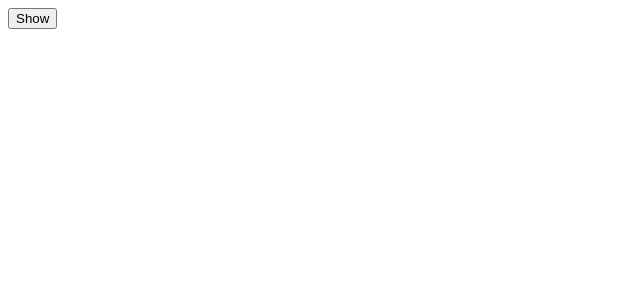
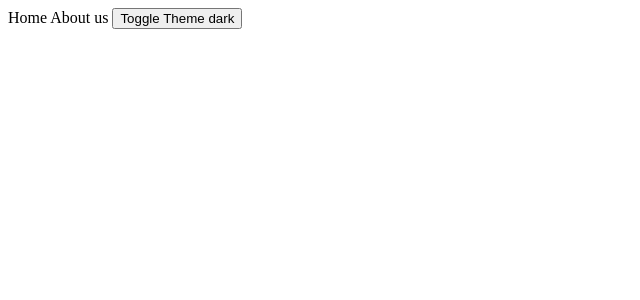
Before and after one commit to kuldeeparmar/React-, a React app: page / in a window 1280 px wide. Shown: the top 300 px of the page, without its empty margins (0-640 px from the left). Built offline with nearby package versions, Linux system fonts and the light colour scheme.

Commit message:
Explore createContext and useContext

```diff
--- a/src/App.js
+++ b/src/App.js
@@ -1,33 +1,25 @@
 import React, { useState, lazy,useCallback,Suspense ,useEffect ,useRef , useMemo} from "react";
 import Button from "./Button.jsx";
-//import Text from "./Text.jsx";
+import Text from "./Text.jsx";
 import Timer from "./Timer.jsx";
 import ButtonWithTooltip from './ButtonWithTooltip.jsx'
 import Input from './Input.jsx'
 import SecondParent from './SecondParent.jsx'
+import PrintTable from './PrintTable.jsx'
+import { ThemeContext } from "./ThemeContext.js";
+import Navbar from './Navbar.js'
 
-import PrintTable from './PrintTable.jsx'
 
-function delayForDemo(promise) {
-  return new Promise(resolve => {
-    setTimeout(resolve, 2000);
-  }).then(() => promise);
-}
 
-const Text = lazy(() => delayForDemo(import('./Text.jsx')));
 const App = () => {
 
-  const [show,setShow] = useState(false);
+  const [theme,setTheme] = useState('dark');
   return (
-    <>
+    <ThemeContext.Provider value={[theme,setTheme]}>
 
-    <button onClick={() => setShow(!show)}>Show</button>
+      <Navbar/>
 
-    {show && <Suspense fallback={<div>Loading...</div>}>
-      <Text children="Hello World"/>
-    </Suspense>
-    }
-    </>
+    </ThemeContext.Provider>
 
 
 
--- a/src/Button.jsx
+++ b/src/Button.jsx
@@ -1,21 +1,23 @@
-import React,{memo} from 'react'
+import React,{memo,useContext} from 'react';
+import {ThemeContext} from './ThemeContext.js'
+
 
 const Button = memo((props) => {
 
-  console.log(props);
 
-  console.log("Rendering Button");
+  const {children} = props;
 
-  const {children,clickButton,data} = props;
+  const [theme,setTheme] = useContext(ThemeContext);
 
   const handleClick = () => {
-       clickButton?.()
+      setTheme((prev) => {
+        return prev === 'dark' ? 'light' : 'dark'
+      })
   }
 
   return (
     <button onClick={handleClick}>
-     {children}
-     {data?.a?.b?.c}
+     {children} {theme}
     </button>
   )
 })
--- /dev/null
+++ b/src/Navbar.js
@@ -0,0 +1,13 @@
+import React from 'react';
+import Button from './Button.jsx'
+
+const Navbar = () => {
+
+    return <>
+    <span>Home </span>
+    <span>About us </span>
+    <Button >Toggle Theme </Button>
+    </>
+}
+
+export default Navbar
--- /dev/null
+++ b/src/ThemeContext.js
@@ -0,0 +1,5 @@
+import {createContext} from 'react'
+
+const  ThemeContext = createContext(null);
+
+export {ThemeContext};
```
